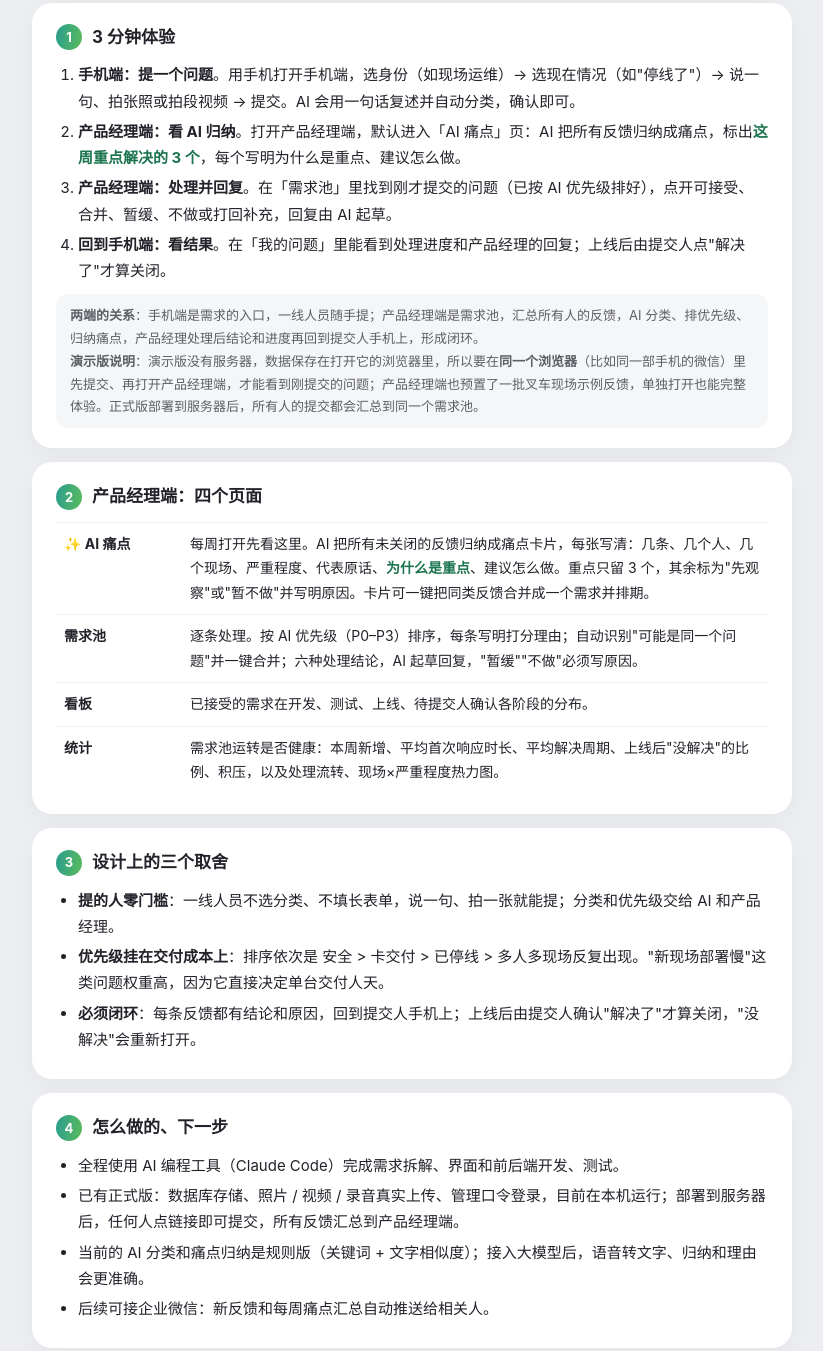
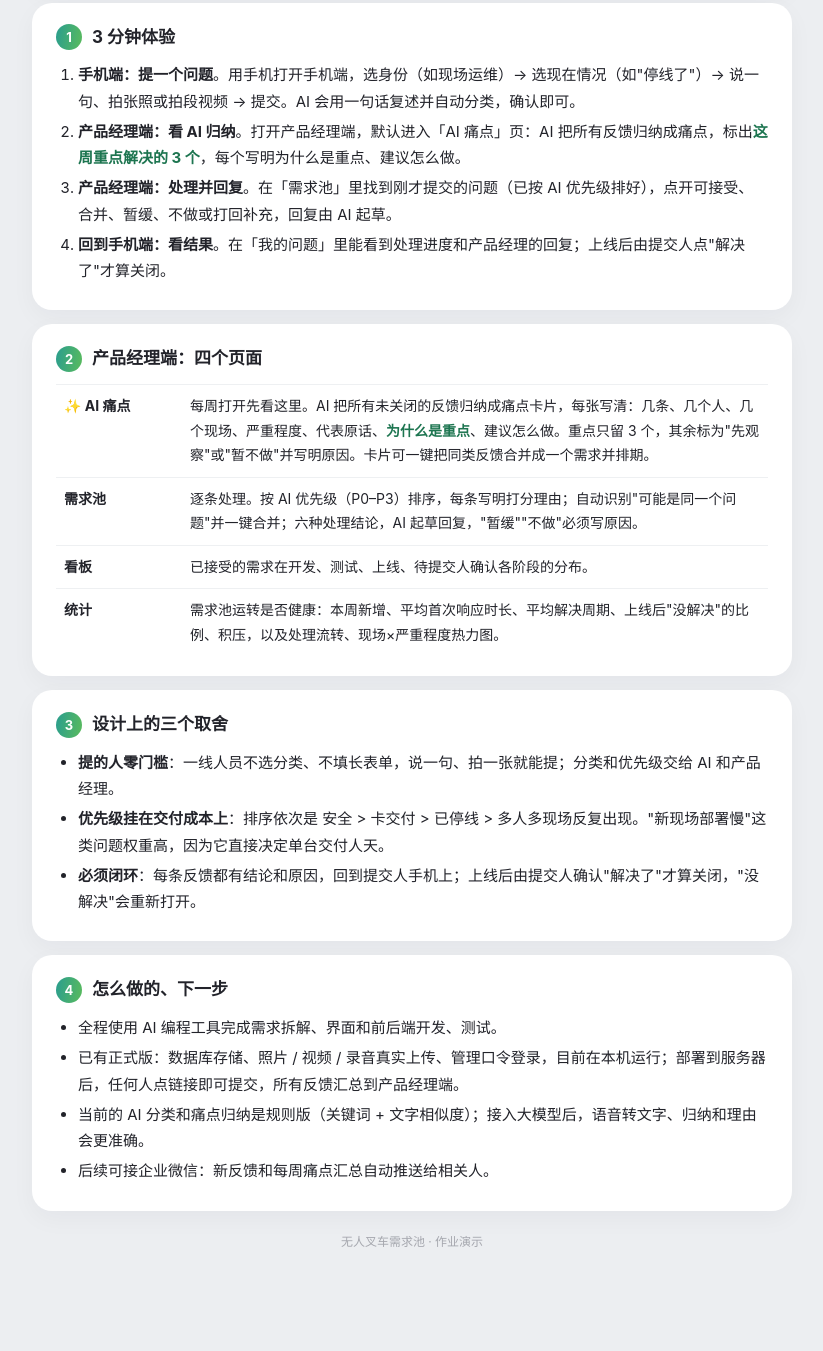
Before and after one commit to kyyoki-stack/irootech-feedback-demo, a plain HTML site: page intro/index.html in a window 1280 px wide. Shown: the part 376-1727 px from the top of the page, without its empty margins (228-1051 px from the left). After the commit the page ends 1682 px from the top, so only its background shows below. Drawn offline with Linux system fonts and the light colour scheme.

Commit message:
作业说明页：去掉两端关系说明和工具名
Co-Authored-By: Claude Opus 5.5 <noreply@anthropic.com>

```diff
--- a/intro/index.html
+++ b/intro/index.html
@@ -54,8 +54,6 @@ td:first-child{white-space:nowrap;font-weight:700;width:110px}
       <li><b>产品经理端：处理并回复</b>。在「需求池」里找到刚才提交的问题（已按 AI 优先级排好），点开可接受、合并、暂缓、不做或打回补充，回复由 AI 起草。</li>
       <li><b>回到手机端：看结果</b>。在「我的问题」里能看到处理进度和产品经理的回复；上线后由提交人点"解决了"才算关闭。</li>
     </ol>
-    <div class="tip"><b>两端的关系</b>：手机端是需求的入口，一线人员随手提；产品经理端是需求池，汇总所有人的反馈，AI 分类、排优先级、归纳痛点，产品经理处理后结论和进度再回到提交人手机上，形成闭环。<br>
-    <b>演示版说明</b>：演示版没有服务器，数据保存在打开它的浏览器里，所以要在<b>同一个浏览器</b>（比如同一部手机的微信）里先提交、再打开产品经理端，才能看到刚提交的问题；产品经理端也预置了一批叉车现场示例反馈，单独打开也能完整体验。正式版部署到服务器后，所有人的提交都会汇总到同一个需求池。</div>
   </div>
 
   <div class="card">
@@ -80,7 +78,7 @@ td:first-child{white-space:nowrap;font-weight:700;width:110px}
   <div class="card">
     <h2><i>4</i>怎么做的、下一步</h2>
     <ul>
-      <li>全程使用 AI 编程工具（Claude Code）完成需求拆解、界面和前后端开发、测试。</li>
+      <li>全程使用 AI 编程工具完成需求拆解、界面和前后端开发、测试。</li>
       <li>已有正式版：数据库存储、照片 / 视频 / 录音真实上传、管理口令登录，目前在本机运行；部署到服务器后，任何人点链接即可提交，所有反馈汇总到产品经理端。</li>
       <li>当前的 AI 分类和痛点归纳是规则版（关键词 + 文字相似度）；接入大模型后，语音转文字、归纳和理由会更准确。</li>
       <li>后续可接企业微信：新反馈和每周痛点汇总自动推送给相关人。</li>
```
